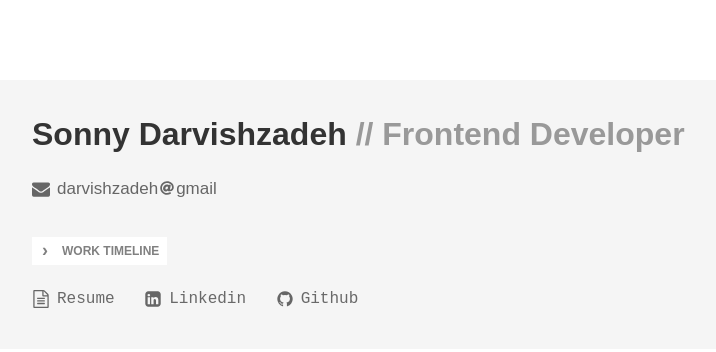
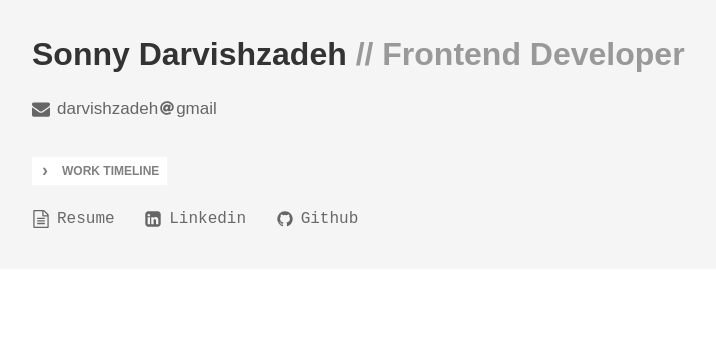
Before and after one commit to darvi-sh/personal-website, a plain HTML site: page index.html in a window 1280 px wide. Shown: the whole page, without its empty margins (223-939 px from the left). Drawn offline with Linux system fonts and the light colour scheme.

Commit message:
Update index.html

```diff
--- a/index.html
+++ b/index.html
@@ -1,4 +1,3 @@
-<!-- There we go! Now we're talking :) -->
 <!DOCTYPE html>
 <html lang="en">
 
@@ -13,7 +12,6 @@
 </head>
 
 <body>
-  <div class="container">
   <div class="box">
     <h1 class="name">
       Sonny Darvishzadeh
@@ -140,7 +138,6 @@
       </span>
     </div>
   </div>
-  </div>
   <style>
     body {
       font-family: Arial, "Helvetica Neue", Helvetica, sans-serif;
@@ -161,15 +158,7 @@
       cursor: pointer;
     }
 
-    .container {
-      position: absolute;
-      width: 100vw;
-      height: 100vh;
-    }
-
     .box {
-      top: 10%;
-      position: relative;
       margin: auto;
       min-width: 320px;
       max-width: 840px;
```
Lines whose indentation alone changed are shown as unchanged.
